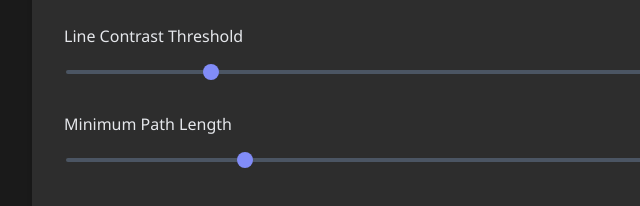
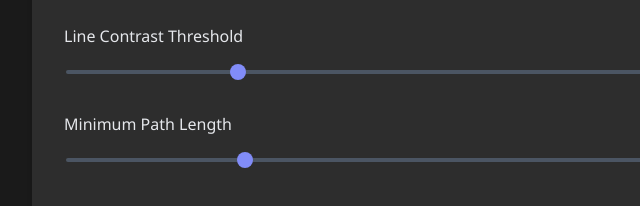
Before and after one commit to immineal/ImageToDrawing, a plain HTML site: page static/index.html in a window 1280 px wide. Shown: the part 321-527 px from the top of the page, 176-816 px from the left. Drawn offline with Linux system fonts and the light colour scheme.

Commit message:
Update README and HTML for image processing web app

```diff
--- a/static/index.html
+++ b/static/index.html
@@ -216,7 +216,7 @@
             <div class="slider-container">
                 <label for="contrast">Line Contrast Threshold</label>
                 <div class="slider-wrapper">
-                    <input type="range" id="contrast" min="0" max="50" value="10">
+                    <input type="range" id="contrast" min="0" max="50" value="12">
                     <span class="value-display" id="contrastValue">12</span>
                 </div>
             </div>
```
Also changed, not shown: 1 other file.
